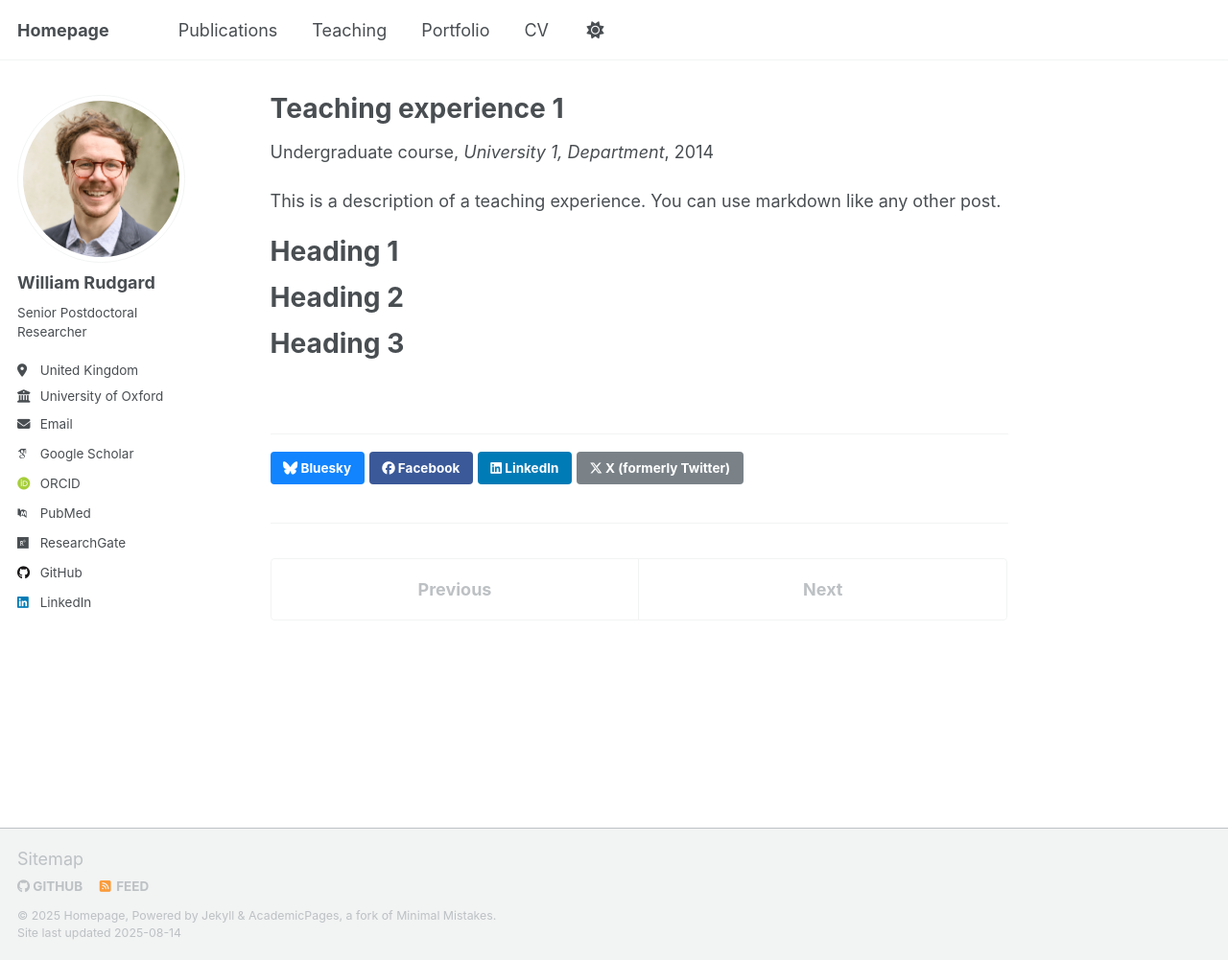
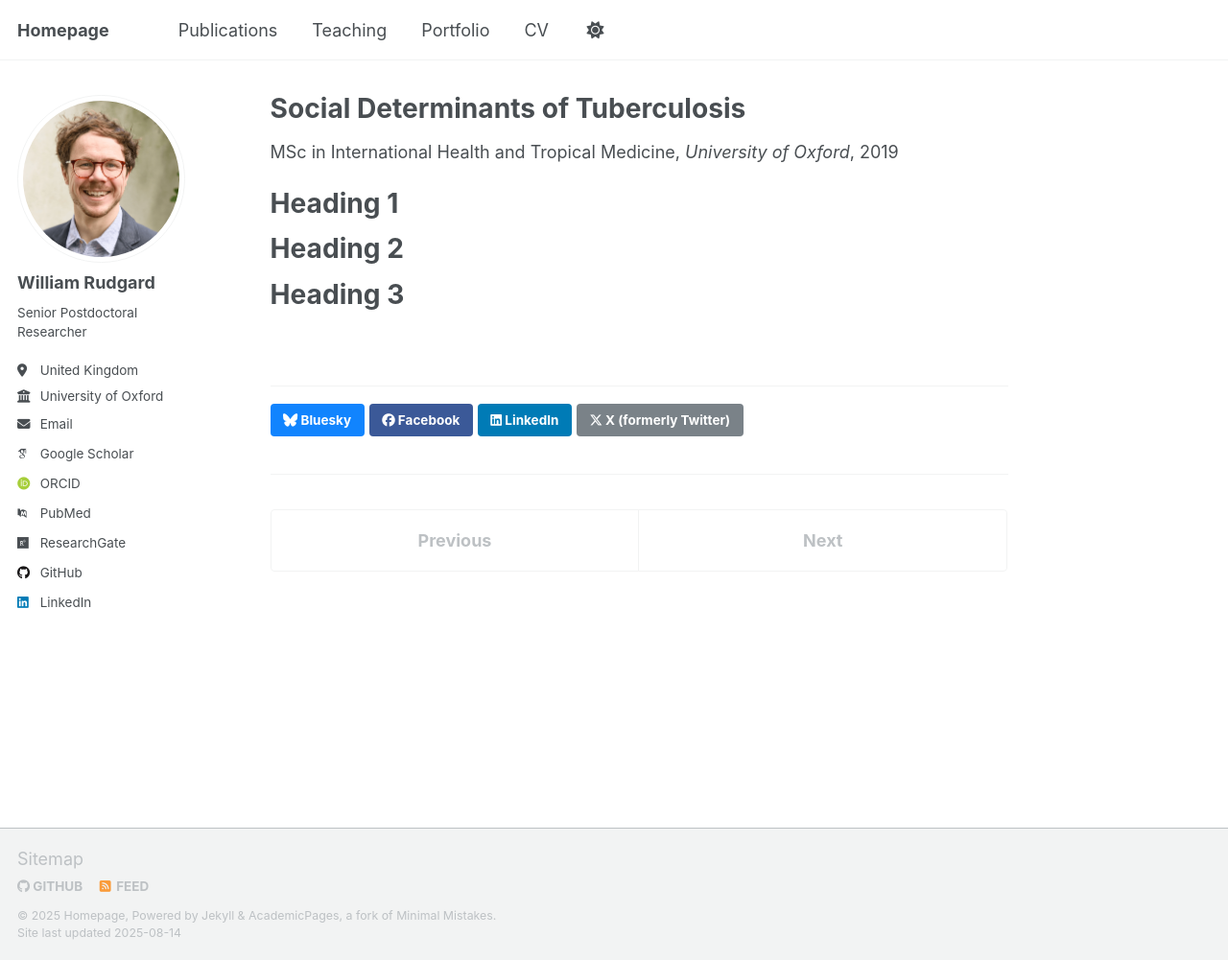
Before and after one commit to WilliamRudgard/williamrudgard.github.io, a Jekyll site: the page built from _teaching/2014-spring-teaching-1.md, in a window 1280 px wide and 1001 px high. Shown: the whole window at 96% size. Built offline with Jekyll 4.4.1, drawn with Linux system fonts in a browser that asks for light colours; some web fonts are replaced; a script that is not in the unit is left out.

Commit message:
Update 2014-spring-teaching-1.md

```diff
--- a/_teaching/2014-spring-teaching-1.md
+++ b/_teaching/2014-spring-teaching-1.md
@@ -1,14 +1,12 @@
 ---
-title: "Teaching experience 1"
+title: "Social Determinants of Tuberculosis"
 collection: teaching
-type: "Undergraduate course"
+type: "MSc in International Health and Tropical Medicine"
 permalink: /teaching/2014-spring-teaching-1
-venue: "University 1, Department"
-date: 2014-01-01
+venue: "University of Oxford"
+date: 2019-01-01
 location: "City, Country"
 ---
-
-This is a description of a teaching experience. You can use markdown like any other post.
 
 Heading 1
 ======
```
